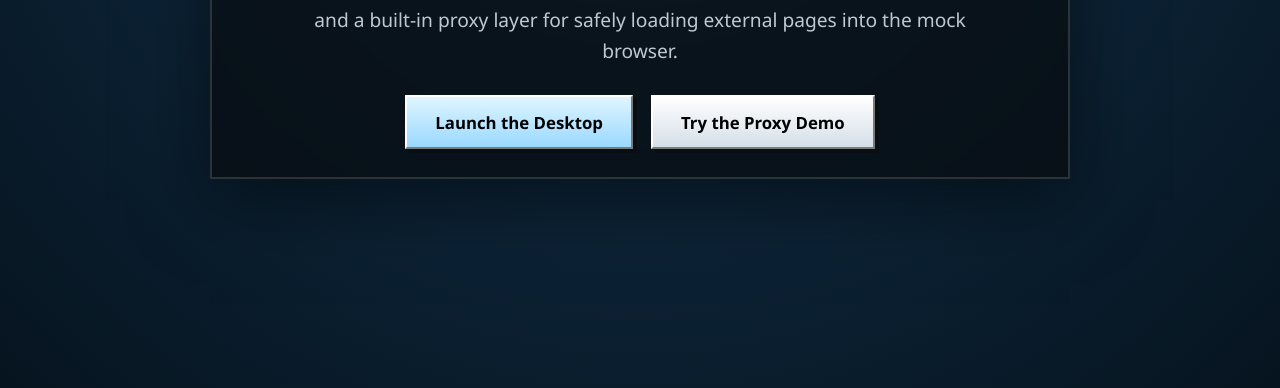
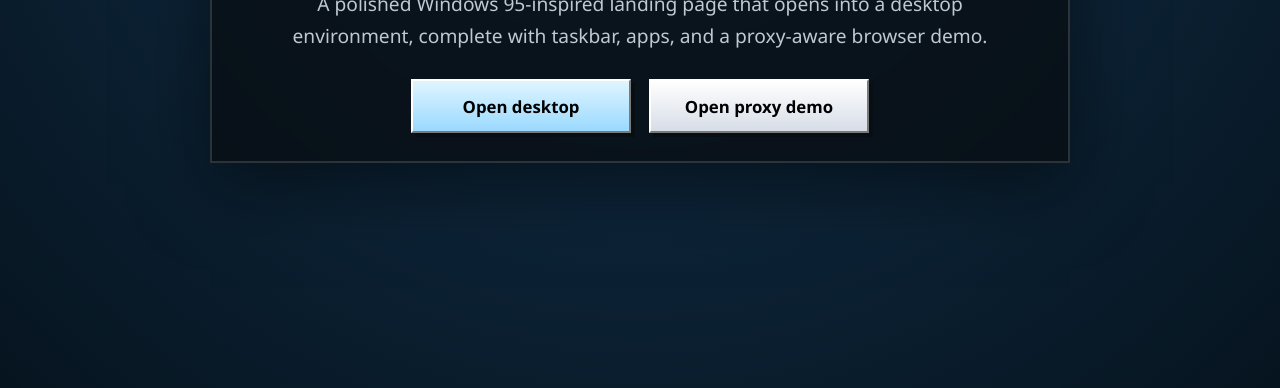
Before and after one commit to jdlmaogg/jdlmaogg.github.io, a plain HTML site: page index.html in a window 1280 px wide. Shown: the part 412-800 px from the top of the page. Drawn offline with Linux system fonts and the light colour scheme.

Commit message:
Link the landing page to a dedicated external JavaScript file and keep the structure polished and maintainable.

```diff
--- a/index.html
+++ b/index.html
@@ -51,7 +51,7 @@
         display: inline-block;
         margin-bottom: 18px;
         padding: 8px 16px;
-        border: 2px solid #ffffff;
+        border: 2px solid #fff;
         background: linear-gradient(180deg, #eef5ff, #b8cbff);
         color: #111;
         font-size: 12px;
@@ -100,13 +100,13 @@
         border-right: 2px solid #7a7a7a;
         border-bottom: 2px solid #7a7a7a;
         background: linear-gradient(180deg, #fefefe, #d7d7d7);
-        box-shadow: 4px 4px 0 rgba(0,0,0,0.2);
-        transition: transform 0.16s ease, box-shadow 0.16s ease;
+        box-shadow: 4px 4px 0 rgba(0,0,0,0.22);
+        transition: transform 0.15s ease, box-shadow 0.15s ease;
       }
 
       .btn:hover {
         transform: translateY(-1px);
-        box-shadow: 5px 5px 0 rgba(0,0,0,0.24);
+        box-shadow: 6px 6px 0 rgba(0,0,0,0.26);
       }
 
       .btn.primary {
@@ -114,21 +114,25 @@
       }
 
       .btn.secondary {
-        background: linear-gradient(180deg, #ffffff, #d5dfe8);
+        background: linear-gradient(180deg, #fff, #d7dde7);
       }
     </style>
   </head>
   <body>
     <main class="shell">
-      <div class="badge">Desktop Nostalgia</div>
-      <h1>Windows 95, but online.</h1>
+      <div class="badge">Desktop nostalgia</div>
+      <h1>Retro desktop experience</h1>
       <p>
-        A browser-based retro desktop with a boot sequence, faux Windows 95 apps, and a built-in proxy layer for safely loading external pages into the mock browser.
+        A polished Windows 95-inspired landing page that opens into a desktop environment,
+        complete with taskbar, apps, and a proxy-aware browser demo.
       </p>
+
       <div class="actions">
-        <a class="btn primary" href="/win95/">Launch the Desktop</a>
-        <a class="btn secondary" href="/win95/?demo=proxy">Try the Proxy Demo</a>
+        <a class="btn primary" href="/win95/">Open desktop</a>
+        <a class="btn secondary" href="/win95/?demo=proxy">Open proxy demo</a>
       </div>
     </main>
+
+    <script src="./script.js" defer></script>
   </body>
 </html>
```
